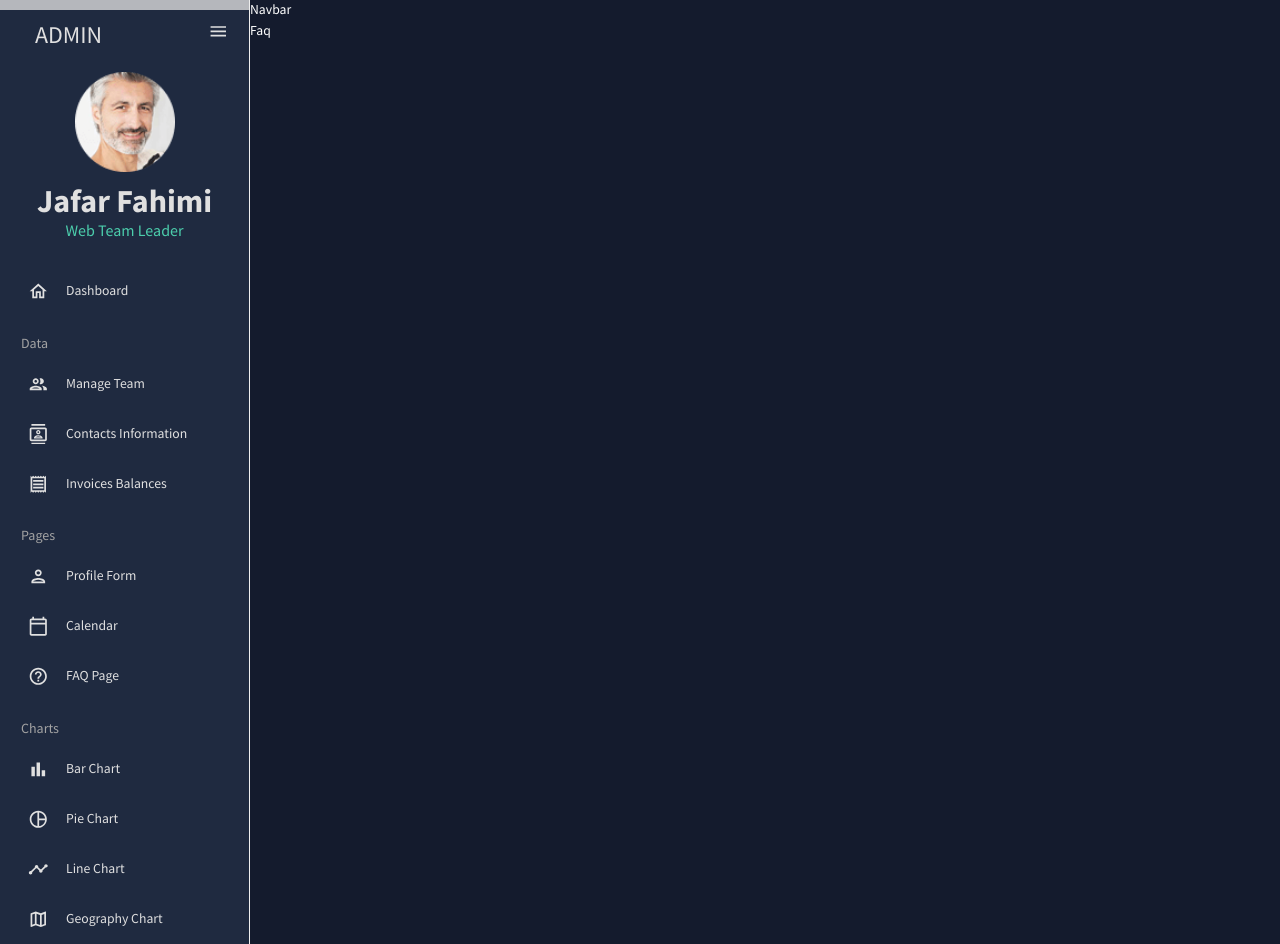
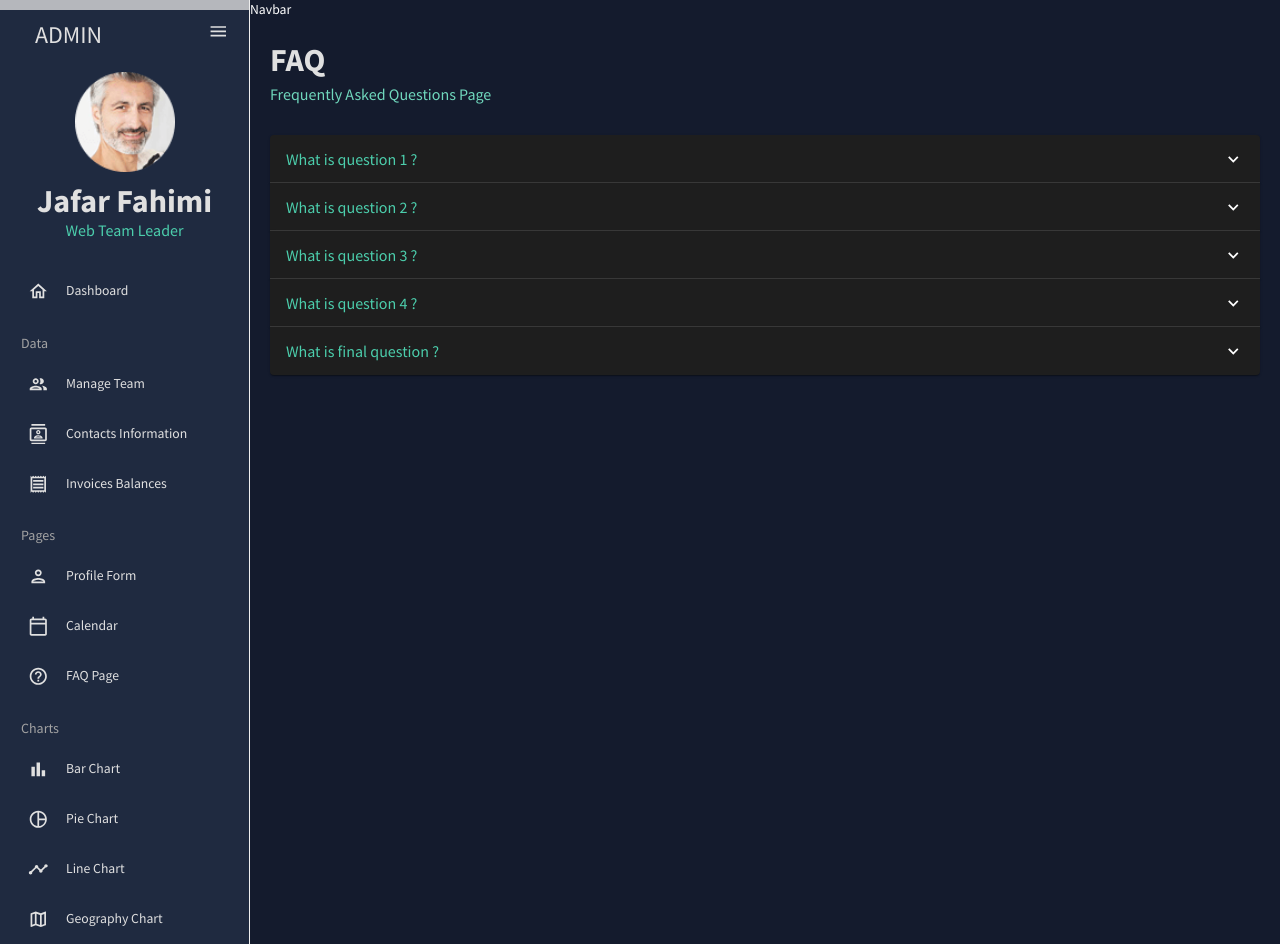
Before and after one commit to jafarFahimi/next-dashboard, a Next.js app: page /faq in a window 1280 px wide. Built offline with nearby package versions, Linux system fonts and the light colour scheme.

Commit message:
faq.tsx coded

```diff
--- a/pages/calendar.tsx
+++ b/pages/calendar.tsx
@@ -103,7 +103,7 @@
             variant="contained"
             color="secondary"
           >
-            Enter Event
+            Add Event
           </Button>
         </Box>
       </Modal>
@@ -147,6 +147,7 @@
                   }
                 />
                 <IconButton
+                  title="Delete Event"
                   onClick={() => event.remove()}
                   sx={{ "&:hover": { color: "green" } }}
                 >
--- a/pages/faq.tsx
+++ b/pages/faq.tsx
@@ -1,8 +1,99 @@
+import { Box, useTheme } from "@mui/material";
+import Header from "components/Header";
+import Accordion from "@mui/material/Accordion";
+import AccordionSummary from "@mui/material/AccordionSummary";
+import AccordionDetails from "@mui/material/AccordionDetails";
+import Typography from "@mui/material/Typography";
+import ExpandMoreIcon from "@mui/icons-material/ExpandMore";
+import { tokens } from "styles/theme";
 import { NextPage } from "next";
-import React from "react";
 
-const Faq: NextPage = () => {
-  return <div>Faq</div>;
+const FAQ: NextPage = () => {
+  const theme = useTheme();
+  const colors = tokens(theme.palette.mode);
+  return (
+    <Box m="20px">
+      <Header title="FAQ" subtitle="Frequently Asked Questions Page" />
+
+      <Box>
+        <Accordion>
+          <AccordionSummary expandIcon={<ExpandMoreIcon />}>
+            <Typography color={colors.greenAccent[500]} variant="h5">
+              What is question 1 ?
+            </Typography>
+          </AccordionSummary>
+          <AccordionDetails>
+            <Typography>
+              Lorem ipsum dolor, sit amet consectetur adipisicing elit. Repellat
+              ipsum nulla quos architecto ab mollitia corporis accusantium vitae
+              cupiditate consequatur asperiores iste atque, sed dignissimos
+              possimus amet illo est praesentium.
+            </Typography>
+          </AccordionDetails>
+        </Accordion>
+        <Accordion>
+          <AccordionSummary expandIcon={<ExpandMoreIcon />}>
+            <Typography color={colors.greenAccent[500]} variant="h5">
+              What is question 2 ?
+            </Typography>
+          </AccordionSummary>
+          <AccordionDetails>
+            <Typography>
+              Lorem ipsum dolor, sit amet consectetur adipisicing elit. Repellat
+              ipsum nulla quos architecto ab mollitia corporis accusantium vitae
+              cupiditate consequatur asperiores iste atque, sed dignissimos
+              possimus amet illo est praesentium.
+            </Typography>
+          </AccordionDetails>
+        </Accordion>
+        <Accordion>
+          <AccordionSummary expandIcon={<ExpandMoreIcon />}>
+            <Typography color={colors.greenAccent[500]} variant="h5">
+              What is question 3 ?
+            </Typography>
+          </AccordionSummary>
+          <AccordionDetails>
+            <Typography>
+              Lorem ipsum dolor, sit amet consectetur adipisicing elit. Repellat
+              ipsum nulla quos architecto ab mollitia corporis accusantium vitae
+              cupiditate consequatur asperiores iste atque, sed dignissimos
+              possimus amet illo est praesentium.
+            </Typography>
+          </AccordionDetails>
+        </Accordion>
+        <Accordion>
+          <AccordionSummary expandIcon={<ExpandMoreIcon />}>
+            <Typography color={colors.greenAccent[500]} variant="h5">
+              What is question 4 ?
+            </Typography>
+          </AccordionSummary>
+          <AccordionDetails>
+            <Typography>
+              Lorem ipsum dolor, sit amet consectetur adipisicing elit. Repellat
+              ipsum nulla quos architecto ab mollitia corporis accusantium vitae
+              cupiditate consequatur asperiores iste atque, sed dignissimos
+              possimus amet illo est praesentium.
+            </Typography>
+          </AccordionDetails>
+        </Accordion>
+        <Accordion>
+          <AccordionSummary expandIcon={<ExpandMoreIcon />}>
+            <Typography color={colors.greenAccent[500]} variant="h5">
+              What is final question ?
+            </Typography>
+          </AccordionSummary>
+          <AccordionDetails>
+            <Typography>
+              Lorem ipsum dolor, sit amet consectetur adipisicing elit. Repellat
+              ipsum nulla quos architecto ab mollitia corporis accusantium vitae
+              cupiditate consequatur asperiores iste atque, sed dignissimos
+              possimus amet illo est praesentium.
+            </Typography>
+          </AccordionDetails>
+        </Accordion>
+      </Box>
+    </Box>
+  );
 };
 
-export default Faq;
+export default FAQ;
--- a/pages/form.tsx
+++ b/pages/form.tsx
@@ -38,7 +38,7 @@
                 variant="filled"
                 type="text"
                 label="First Name"
-                onBlur={handleBlur}
+                onBlur={handleBlur} // the func when u touch it or out of it.
                 onChange={handleChange}
                 value={values.firstName}
                 name="firstName"
```
